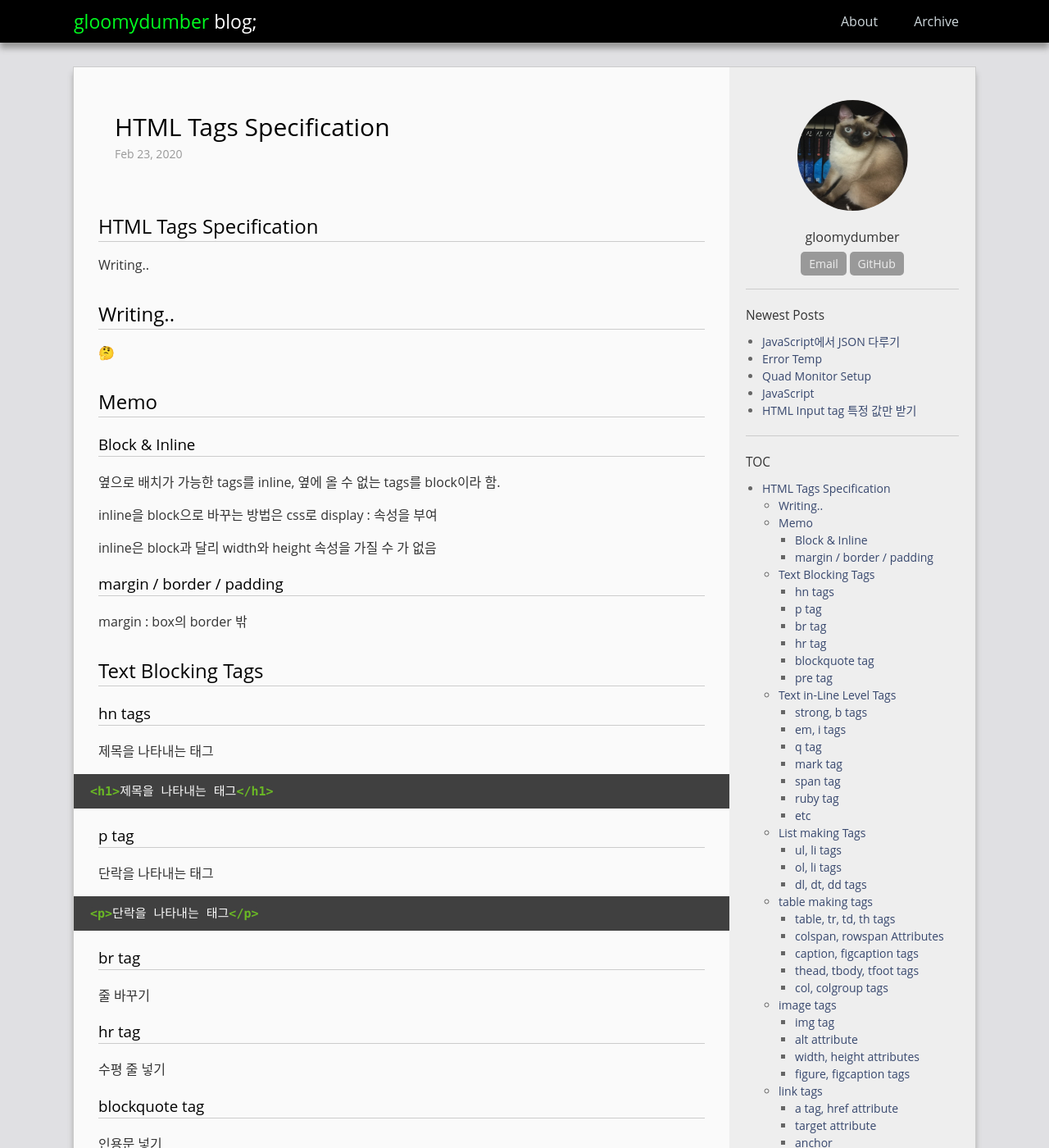
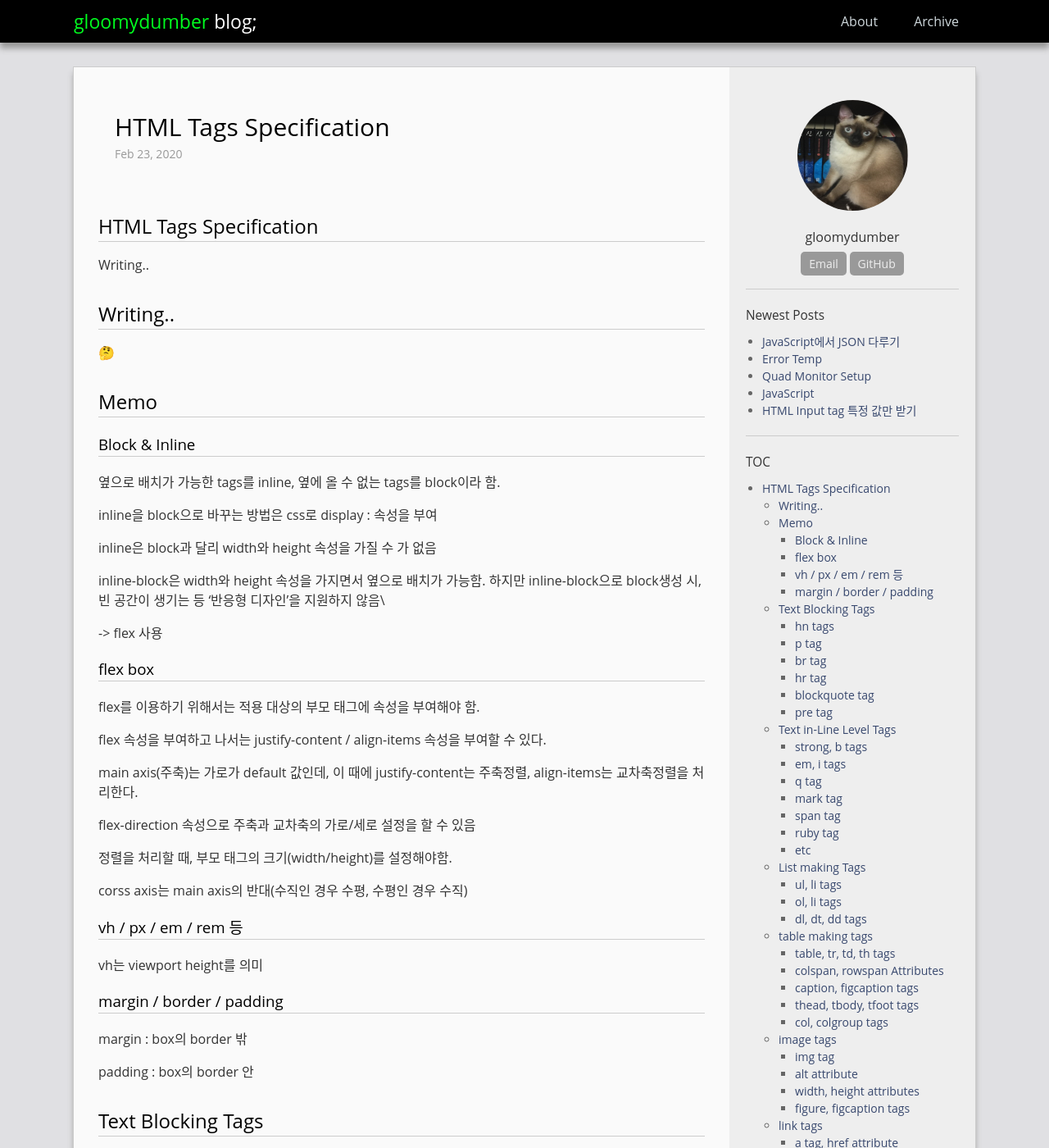
Before and after one commit to gloomydumber/copy, a Jekyll site: the page built from _posts/2020-02-23-HTMLTags.md, in a window 1280 px wide and 1400 px high. Shown: the whole window at 82% size. Built offline with Jekyll 4.4.1, drawn with Linux system fonts in a browser that asks for light colours; comment, search, counter and statistics services are not loaded.

Commit message:
PostModded

```diff
--- a/_posts/2020-02-23-HTMLTags.md
+++ b/_posts/2020-02-23-HTMLTags.md
@@ -26,9 +26,33 @@ inline을 block으로 바꾸는 방법은 css로 display : 속성을 부여
 
 inline은 block과 달리 width와 height 속성을 가질 수 가 없음
 
+inline-block은 width와 height 속성을 가지면서 옆으로 배치가 가능함. 하지만 inline-block으로 block생성 시, 빈 공간이 생기는 등 '반응형 디자인'을 지원하지 않음\
+
+-> flex 사용
+
+### flex box
+
+flex를 이용하기 위해서는 적용 대상의 부모 태그에 속성을 부여해야 함.
+
+flex 속성을 부여하고 나서는 justify-content / align-items 속성을 부여할 수 있다.
+
+main axis(주축)는 가로가 default 값인데, 이 때에 justify-content는 주축정렬, align-items는 교차축정렬을 처리한다.
+
+flex-direction 속성으로 주축과 교차축의 가로/세로 설정을 할 수 있음
+
+정렬을 처리할 때, 부모 태그의 크기(width/height)를 설정해야함.
+
+corss axis는 main axis의 반대(수직인 경우 수평, 수평인 경우 수직)
+
+### vh / px / em / rem 등
+
+vh는 viewport height를 의미
+
 ### margin / border / padding
 
 margin : box의 border 밖
+
+padding : box의 border 안
 
 ## Text Blocking Tags
 
```
